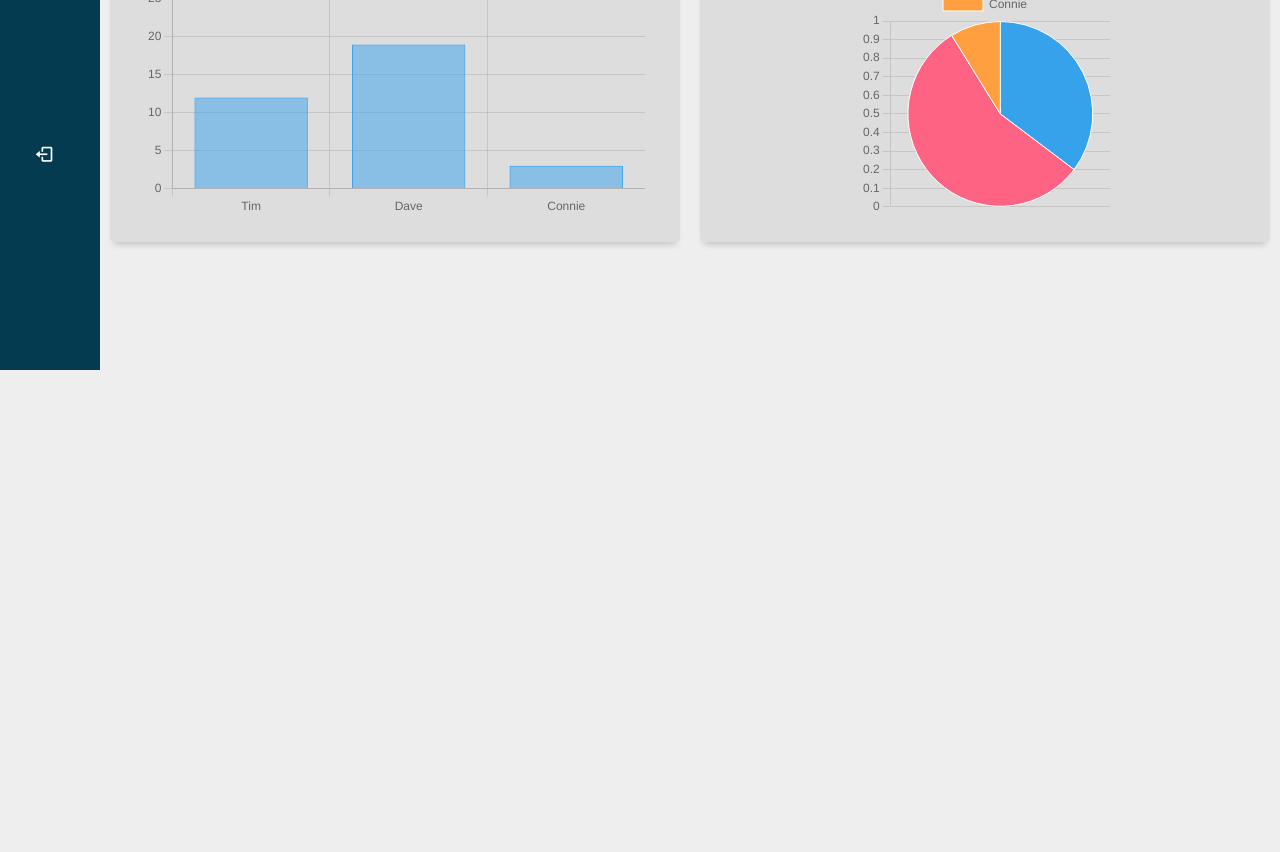
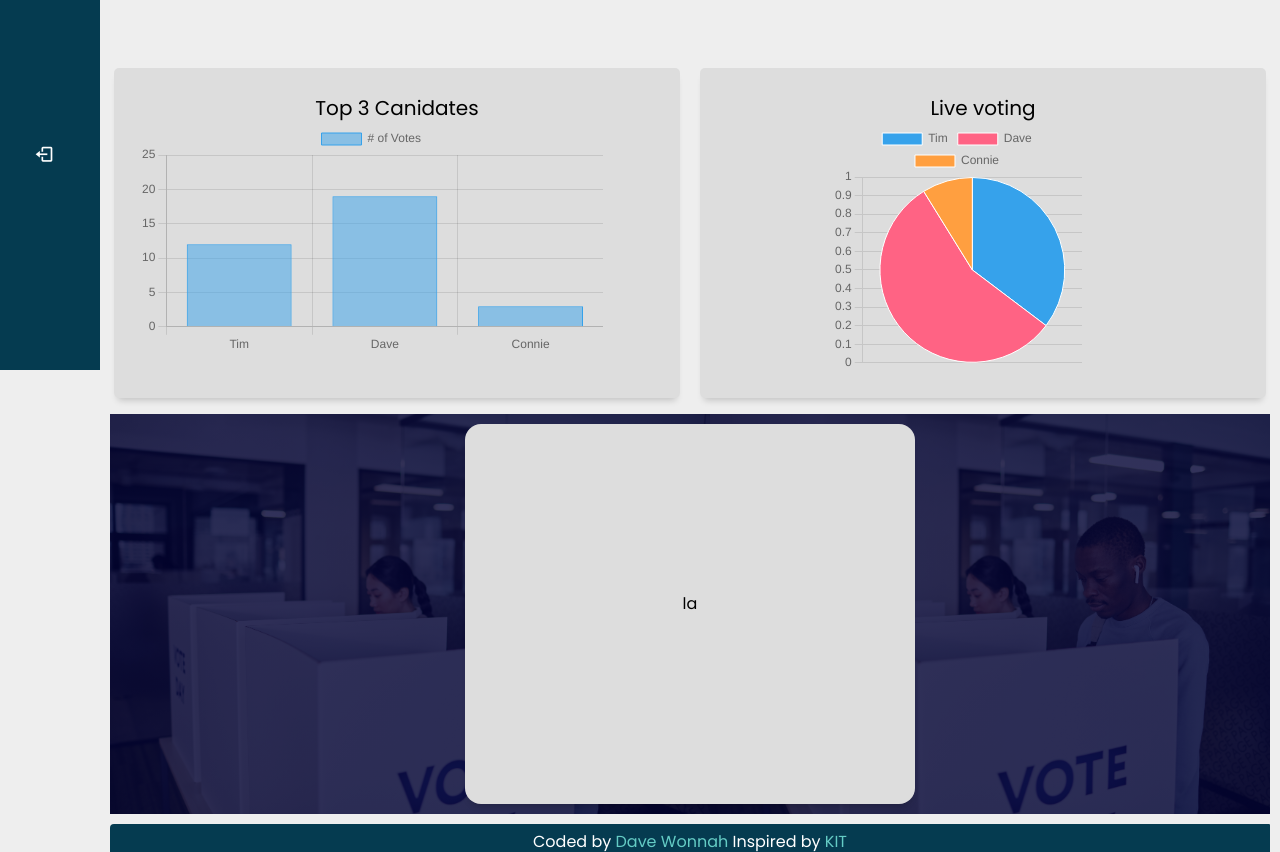
Before and after one commit to davewonnah/Power-Picker, a plain HTML site: page dashboard.html in a window 1280 px wide. Shown: the part 430-1282 px from the top of the page. Before the commit the page ends 800 px from the top, so only its background shows below. Drawn offline with nearby package versions, Linux system fonts and the light colour scheme.

Commit message:
added footer and update main

```diff
--- a/dashboard.html
+++ b/dashboard.html
@@ -9,7 +9,7 @@
     <script src="https://cdn.jsdelivr.net/npm/chart.js"></script>
     <script src="https://cdn.jsdelivr.net/npm/apexcharts"></script>
 
-    <title>CS50 FINAL Project</title>
+    <title>POWERPICKER</title>
 </head>
 <body>
     <nav class="sidebar close">
@@ -157,6 +157,21 @@
                 </div>
             </div>
         </div>
+
+        <div class="create-election">
+            <form action="">
+                la
+            </form>
+        </div>
+
+        <footer>
+            <p>Coded by <a href="">Dave Wonnah</a> Inspired by <a href="">KIT</a></p>
+            <div class="footer-icon">
+                <a href=""><i class='bx bxl-facebook-circle'></i></a>
+                <a href=""><i class='bx bxl-github'></i></a>
+                <a href=""><i class='bx bxl-instagram-alt'></i></a>
+            </div>
+        </footer>
     </div>
     <!-- chart JS -->
     <script src="https://cdn.jsdelivr.net/npm/chart.js"></script>
--- a/index.css
+++ b/index.css
@@ -24,7 +24,6 @@
 
 body{
     height: 100vh;
-    /* background-color: var(--body-color); */
 }
 
 /* ===== form styling starts here ===== */
--- a/script.js
+++ b/script.js
@@ -10,7 +10,7 @@ let name_input = document.querySelector("#name-input");
 let user_contents = document.querySelector("#user-contents");
 let admin_contents = document.querySelector("#admin-contents");
 let sidebar = document.querySelector(".sidebar");
-let main = document.querySelector(".main-container")
+let main = document.querySelector(".main-container");
 
 let toggle = document.querySelector(".toggle");
 let side_bar = document.querySelector(".sidebar");
@@ -47,34 +47,16 @@ function goToPage(page) {
     window.location.href = page;
 }
 
+// function validate(){
+//   var user_feild = document.getElementById("name-input").value;
+//   var user_password = document.getElementById("user-password").value;
 
-
-// ============================= bar chart =============================
-
-
-var barchartoptions = {
-  series: [{
-  data: [400, 430, 448, 470, 540, 580, 690, 1100, 1200, 1380]
-}],
-  chart: {
-  type: 'bar',
-  height: 350
-},
-plotOptions: {
-  bar: {
-    borderRadius: 4,
-    horizontal: true,
-  }
-},
-dataLabels: {
-  enabled: false
-},
-xaxis: {
-  categories: ['South Korea', 'Canada', 'United Kingdom', 'Netherlands', 'Italy', 'France', 'Japan',
-    'United States', 'China', 'Germany'
-  ],
-}
-};
-
-var chart = new ApexCharts(document.querySelector("#bar-chart"), options);
-chart.render();
+//   if(user_feild == "Dave" && user_password == "123"){
+//       alert("Login successully")
+//       return false;
+//   }
+//   else
+//   {
+//     alert("Please fill in the above feilds");
+//   }
+// }
--- a/style.css
+++ b/style.css
@@ -196,8 +196,7 @@ header .image-text .header-text{
     display: flex;
     justify-content: space-between;
     align-items: center;
-    /* background-color: crimson; */
-    width: 10%;
+    width: 100px;
 }
 
 .user-img{
@@ -271,13 +270,15 @@ header .image-text .header-text{
     margin-top: 50px;
     position: relative;
     width: 100%;
+    background-color: crimson;
     display: grid;
-    grid-template-columns: repeat(4, 1fr);
+    padding: 12px;
+    grid-template-columns: repeat(2, 1fr);
     grid-gap: 30px;
 }
 
 .card{
-    position: relative;
+    /* position: relative; */
     border-radius: 20px;
     display: flex;
     justify-content: space-between;
@@ -308,16 +309,16 @@ header .image-text .header-text{
 /* ====================== chart contents starts here ============================= */
 
 .charts{
-    /* background-color: crimson; */
     display: grid;
-    grid-template-columns: 1fr 1fr;
+    padding: 4px;
+    grid-template-columns: repeat(2, 1fr);
     gap: 20px;
     margin-top: 60px;
 }
 
 .charts-card{
     background-color: var(--secondary-color);
-    margin-top: 20px;
+    margin-top: 10px;
     padding: 25px;
     box-sizing: border-box;
     -webkit-column-break-inside: avoid;
@@ -333,14 +334,83 @@ header .image-text .header-text{
 }
 
 #bar-chart{
-    /* background-color: crimson; */
     display: flex;
     justify-content: center;
     height: 250px;
+    width: 90%;
 }
 
 #pie-charts{
     display: flex;
     justify-content: center;
     height: 20px;
+    width: 90%;
 }
+
+/* ========== create elction section ============== */
+.create-election{
+    display: flex;
+    justify-content: center;
+    background-image: linear-gradient(rgba(0,0,50,0.8), rgba(0,0,50,0.8)), url(./images/pexels-edmond-dantès-7103129.jpg );
+    background-size: contain;
+    width: 100%;
+    margin-bottom: 10px;
+    padding: 10px 4px;
+    height: 400px;
+    margin-top: 12px;
+}
+
+.create-election form{
+    display: flex;
+    flex-direction: column;
+    justify-content: center;
+    align-items: center;
+    text-align: center;
+    width: 100%;
+    padding: 50px 60px 70px;
+    box-shadow: 0 6px 7px -4px rgba( 0, 0, 0, 0.2);
+    background-color: var(--secondary-color);
+    max-width: 450px;
+    border-radius: 16px;
+    position: relative;
+}
+
+/* ============ footer styles ==================== */
+footer{
+    background-color: var(--sidebar-color);
+    display: flex;
+    padding: 4px;
+    flex-direction: column;
+    justify-content: center;
+    align-items: center;
+    width: 100%;
+    height: 80px;
+    border-radius: 4px 1px;
+}
+
+footer p{
+    color: var(--text-color);
+}
+
+footer p a{
+    color: var(--primary-color);
+    outline: none;
+    text-decoration: none;
+}
+
+.footer-icon{
+    display: flex;
+    color: var(--text-color);
+    font-size: 30px;
+}
+
+.footer-icon i{
+    color: var(--text-color);
+}
+
+/* ================= responsiveness starts here =============== */
+@media only screen and (min-width: 220px) and (max-width: 900px){
+    .charts{
+        grid-template-columns: repeat(1, 1fr);
+    }
+}
```
Also changed, not shown: election.html (added, +11 -0 lines), index.html (+2 -2 lines).
